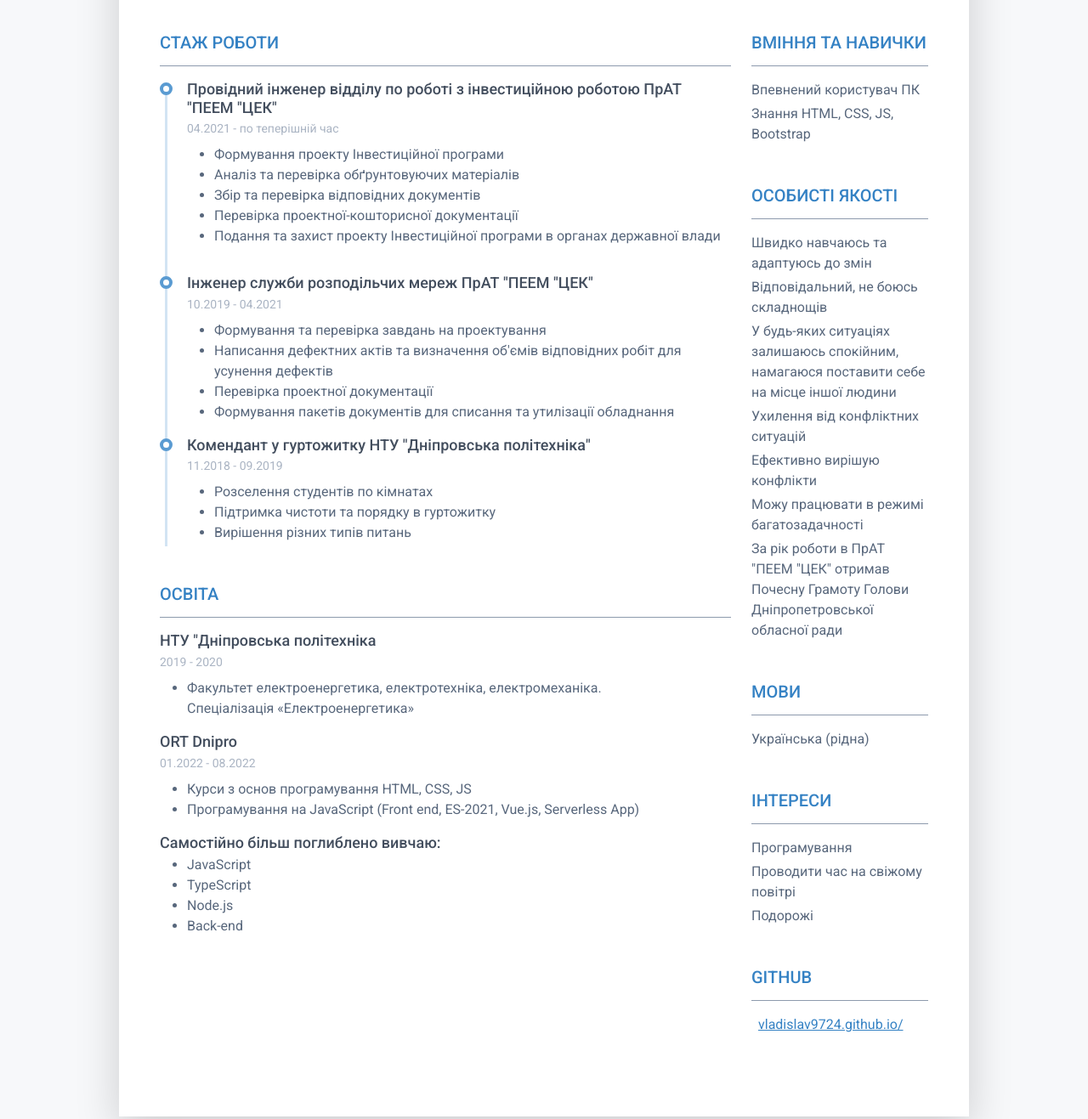
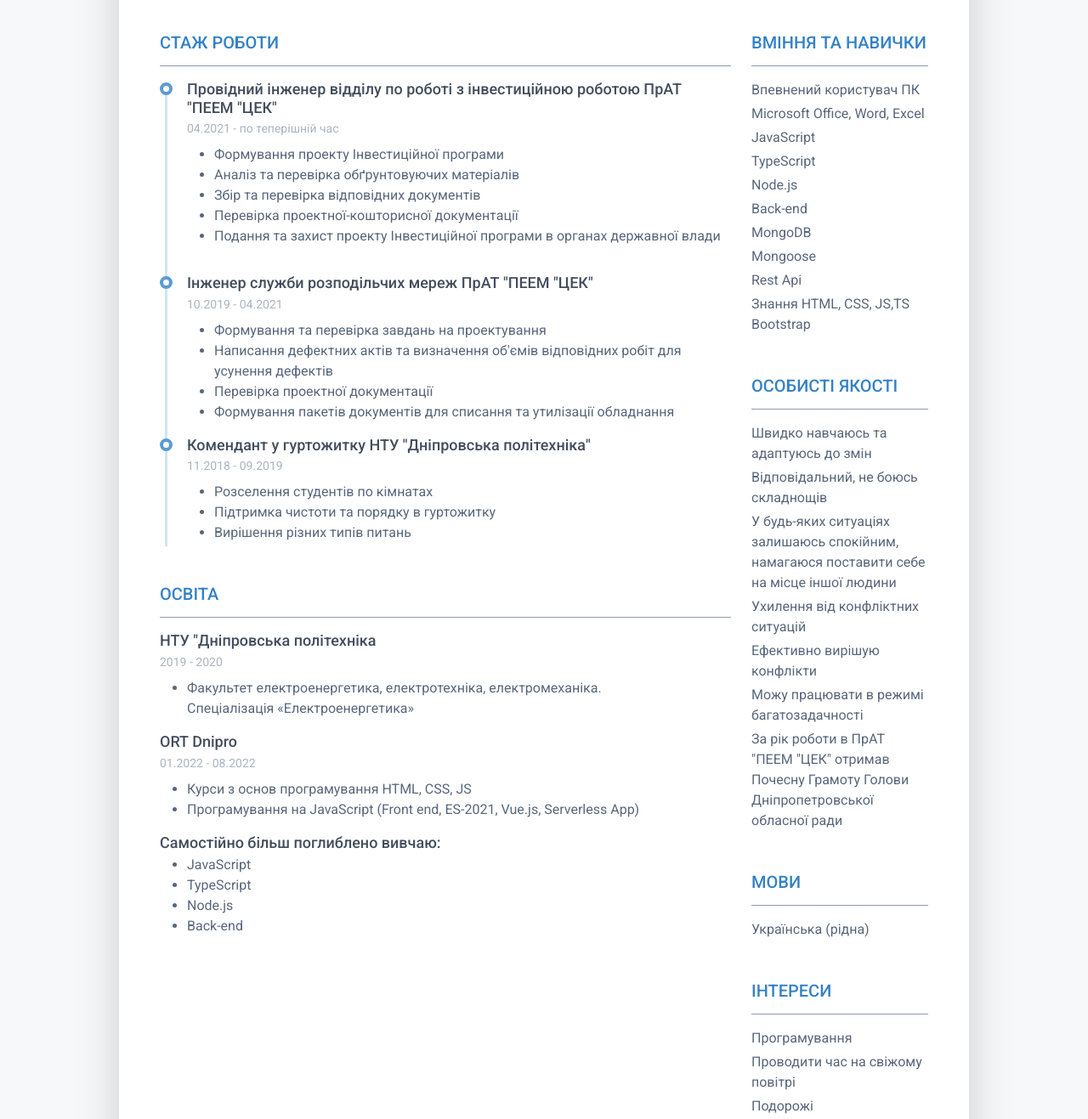
Before and after one commit to Vladislav9724/vladislav9724.github.io, a plain HTML site: page index.html in a window 1280 px wide. Shown: the part 260-1577 px from the top of the page at 85% size. Drawn offline with Linux system fonts and the light colour scheme.

Commit message:
My_Resume_v.2

```diff
--- a/index.html
+++ b/index.html
@@ -204,7 +204,15 @@
                         <div class="resume-section-content">
                             <ul class="list-unstyled">
                                 <li class="mb-1">Впевнений користувач ПК</li>
-                                <li class="mb-1">Знання HTML, CSS, JS, Bootstrap</li>
+                                <li class="mb-1">Microsoft Office, Word, Excel</li>
+                                <li class="mb-1">JavaScript</li>
+                                <li class="mb-1">TypeScript</li>
+                                <li class="mb-1">Node.js</li>
+                                <li class="mb-1">Back-end</li>
+                                <li class="mb-1">MongoDB</li>
+                                <li class="mb-1">Mongoose</li>
+                                <li class="mb-1">Rest Api</li>
+                                <li class="mb-1">Знання HTML, CSS, JS,TS Bootstrap</li>
                             </ul>
                         </div>
                     </section><!--//interests-section-->
@@ -250,17 +258,6 @@
                                 </ul>
                             </div>
                         </section><!--//interests-section-->
-                        <section class="resume-section interests-section mb-5">
-                            <h2 class="resume-section-title text-uppercase font-weight-bold pb-3 mb-3">
-                                GitHub</h2>
-                            <div class="resume-section-content">
-                                <ul class="list-unstyled">
-                                    <li class="mb-2"><a class="text-link" href="https://vladislav9724.github.io/"><i
-                                            class="me-2" data-fa-transform="grow-3"></i>vladislav9724.github.io/</a>
-                                    </li>
-                                </ul>
-                            </div>
-                        </section><!--//interests-section-->
 
                 </div>
             </div><!--//row-->
```
